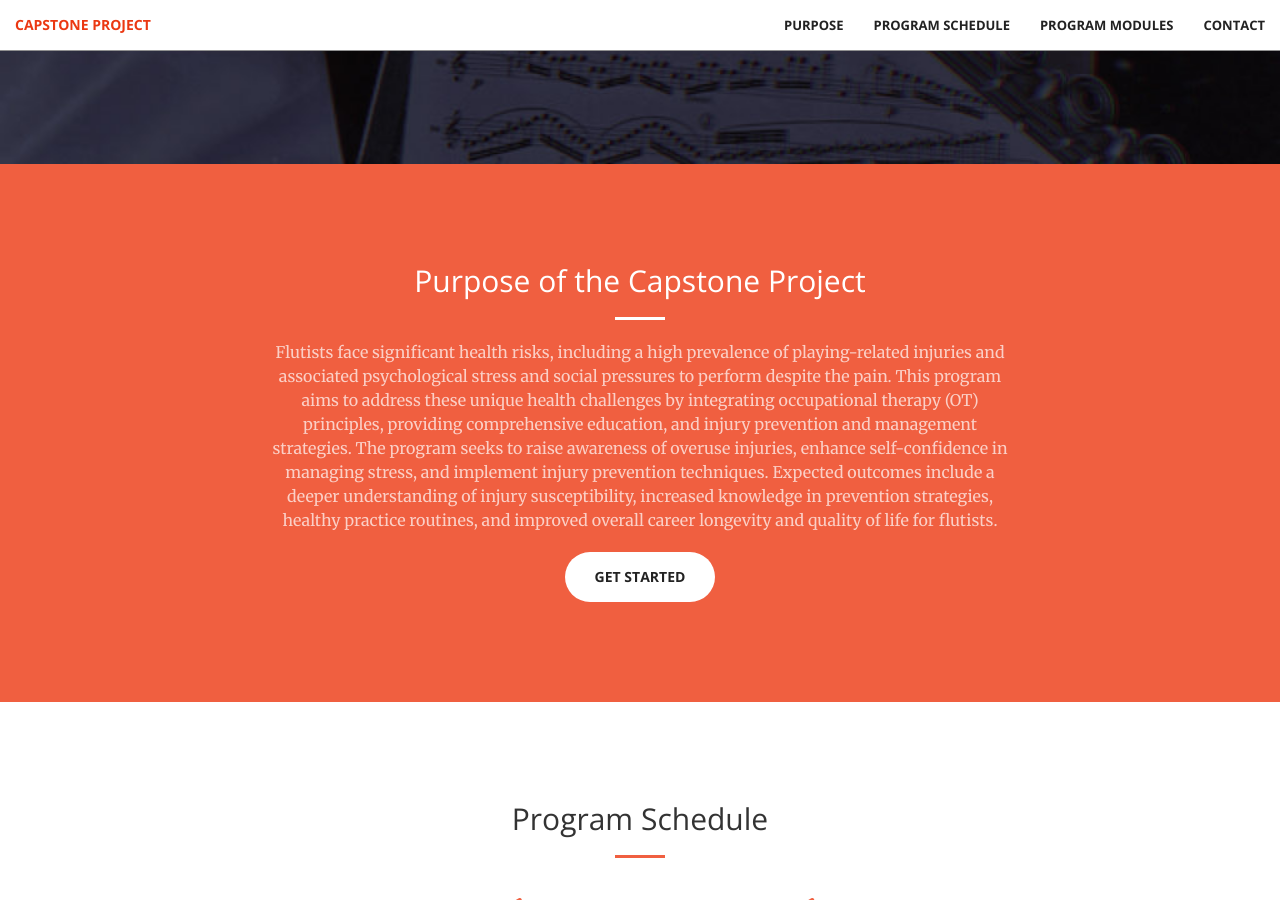
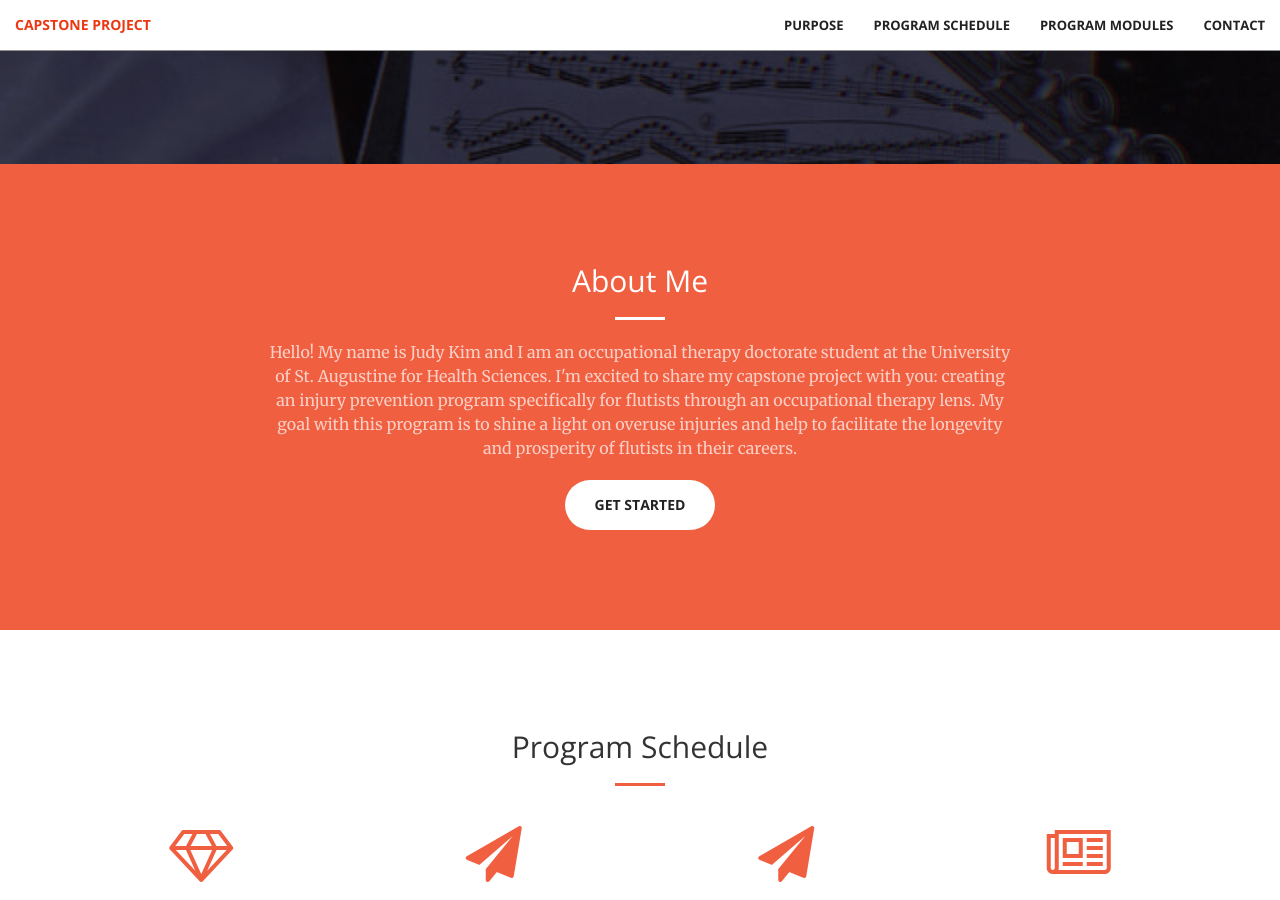
Before and after one commit to jkimOTD/jkimOTD.github.io, a Jekyll site: the page built from index.html, in a window 1280 px wide and 900 px high, scrolled down 736 px. Built offline with Jekyll 4.4.1, drawn with Linux system fonts in a browser that asks for light colours.

Commit message:
Update purpose.html

```diff
--- a/_includes/purpose.html
+++ b/_includes/purpose.html
@@ -1,10 +1,10 @@
-<section class="bg-primary" id="purpose">
+<section class="bg-primary" id="About Me">
     <div class="container">
         <div class="row">
             <div class="col-lg-8 col-lg-offset-2 text-center">
-                <h2 class="section-heading">Purpose of the Capstone Project</h2>
+                <h2 class="section-heading">About Me</h2>
                 <hr class="light">
-                <p class="text-faded">Flutists face significant health risks, including a high prevalence of playing-related injuries and associated psychological stress and social pressures to perform despite the pain. This program aims to address these unique health challenges by integrating occupational therapy (OT) principles, providing comprehensive education, and injury prevention and management strategies. The program seeks to raise awareness of overuse injuries, enhance self-confidence in managing stress, and implement injury prevention techniques. Expected outcomes include a deeper understanding of injury susceptibility, increased knowledge in prevention strategies, healthy practice routines, and improved overall career longevity and quality of life for flutists. </p>
+                <p class="text-faded">Hello! My name is Judy Kim and I am an occupational therapy doctorate student at the University of St. Augustine for Health Sciences. I'm excited to share my capstone project with you: creating an injury prevention program specifically for flutists through an occupational therapy lens. My goal with this program is to shine a light on overuse injuries and help to facilitate the longevity and prosperity of flutists in their careers. </p>
                 <a href="#" class="btn btn-default btn-xl">Get Started </a>
             </div>
         </div>
```
